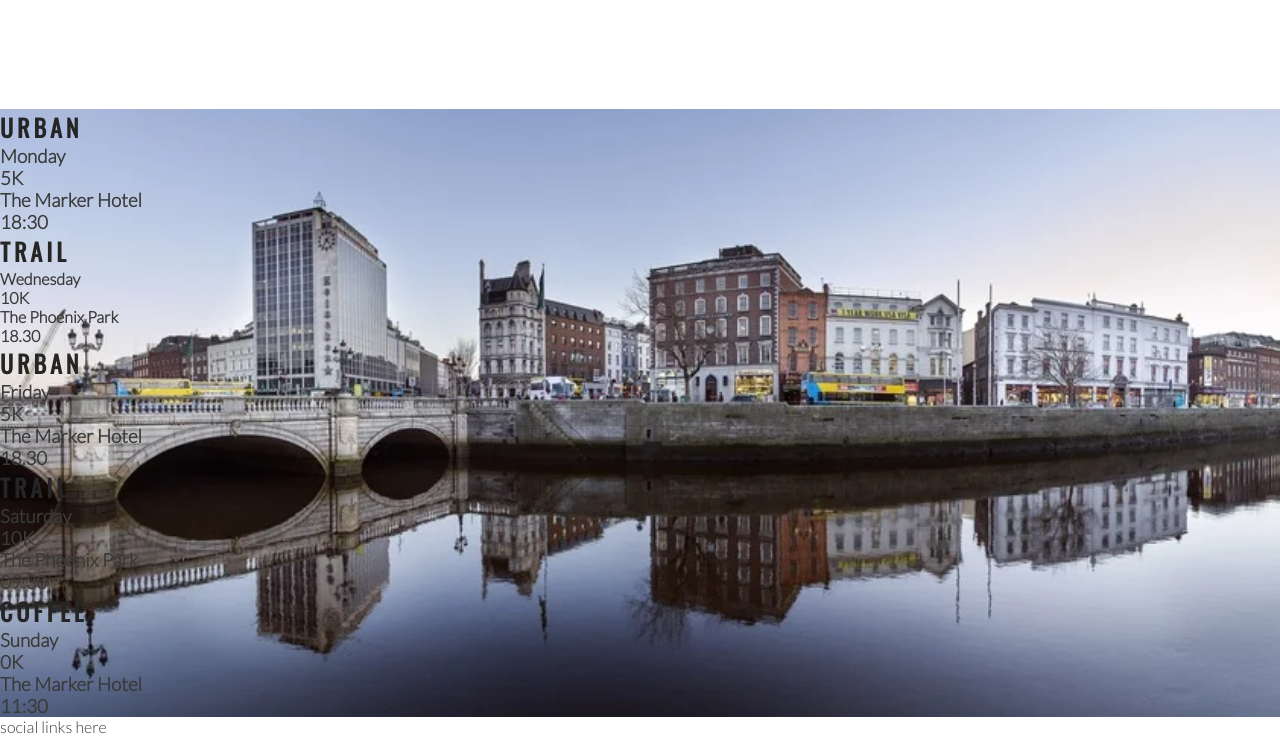
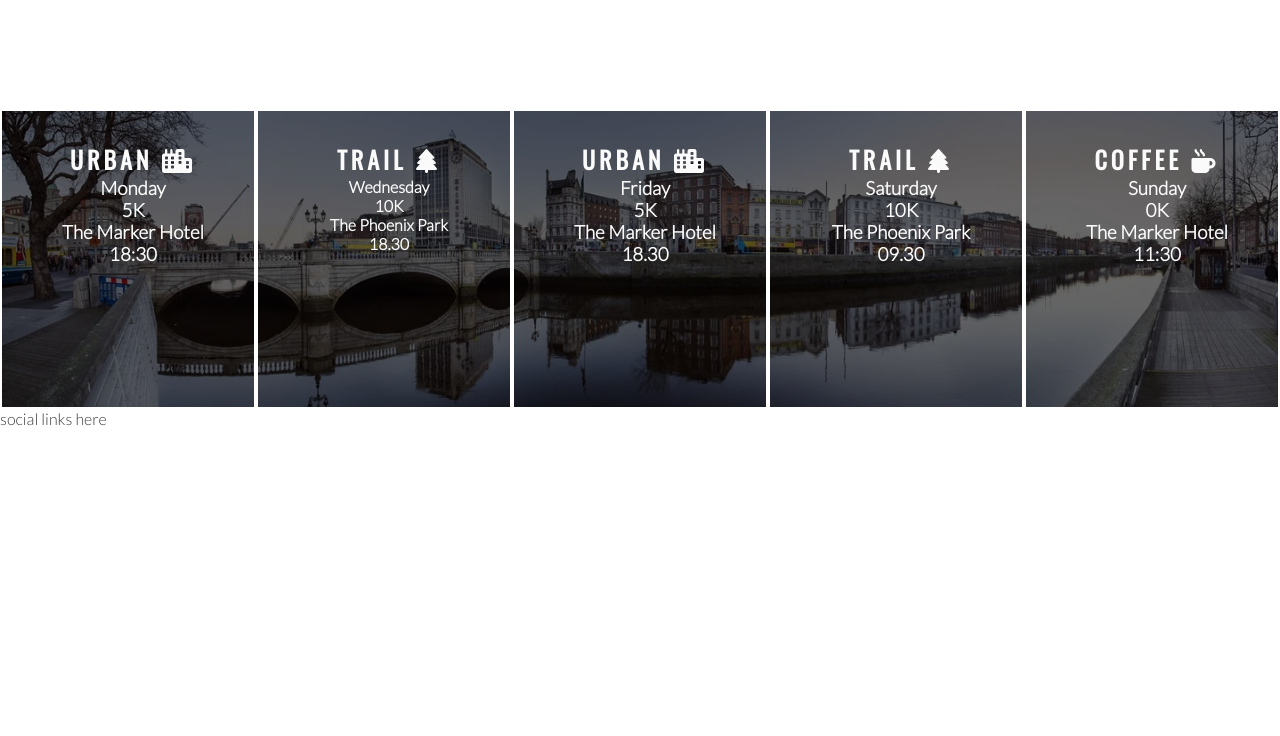
Before and after one commit to rosg150498/love-running, a plain HTML site: page index.html in a window 1280 px wide. Shown: the part 1186-1922 px from the top of the page. After the commit the page ends 1614 px from the top, so only its background shows below. Drawn offline with nearby package versions, Linux system fonts and the light colour scheme.

Commit message:
Style times panels and add icons

```diff
--- a/assets/css/style.css
+++ b/assets/css/style.css
@@ -191,3 +191,19 @@
     width: 100%;
     overflow: hidden;
 }
+
+#dublin-city div{
+    color: #fafafa;
+    background-color: rgba(0, 0, 0, .6);
+    width: 20%;
+    height: 300px;
+    float: left;
+    padding: 30px 0 0 10px;
+    text-align: center;
+    border: 2px solid white;
+    box-sizing: border-box;
+}
+
+#dublin-city h2{
+    color: #fafafa;
+}
--- a/index.html
+++ b/index.html
@@ -68,35 +68,35 @@
     </section>
     <section id="dublin-city">
         <div>
-            <h2>Urban</h2>
+            <h2>Urban <i class="fas fa-city"></i></h2>
             <h3>Monday</h3>
             <h3>5K</h3>
             <h3>The Marker Hotel</h3>
             <h3>18:30</h3>
         </div>
         <div>
-            <h2>Trail</h2>
+            <h2>Trail <i class="fas fa-tree"></i></h2>
             <h4>Wednesday</h4>
             <h4>10K</h4>
             <h4>The Phoenix Park</h4>
             <h4>18.30</h4>
         </div>
         <div>
-            <h2>Urban</h2>
+            <h2>Urban <i class="fas fa-city"></i></h2>
             <h3>Friday</h3>
             <h3>5K</h3>
             <h3>The Marker Hotel</h3>
             <h3>18.30</h3>
         </div>
         <div>
-            <h2>Trail</h2>
+            <h2>Trail <i class="fas fa-tree"></i></h2>
             <h3>Saturday</h3>
             <h3>10K</h3>
             <h3>The Phoenix Park</h3>
             <h3>09.30</h3>
         </div>
         <div>
-            <h2>Coffee</h2>
+            <h2>Coffee <i class="fas fa-mug-hot"></i></h2>
             <h3>Sunday</h3>
             <h3>0K</h3>
             <h3>The Marker Hotel</h3>
```
